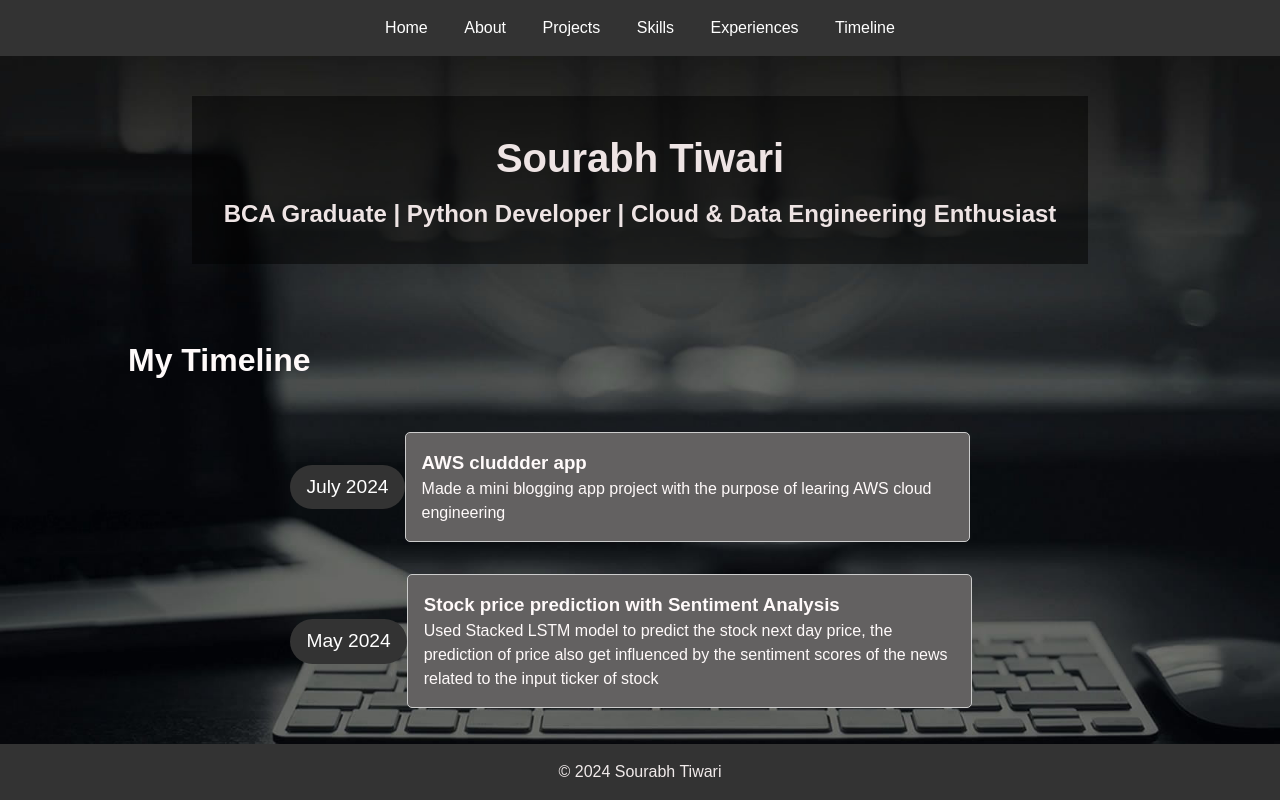
After one commit to Sourabh7iwari/MyPortfolio, a Flask app: page /timeline in a window 1280 px wide. The commit adds this page. Run offline with Flask 3, Linux system fonts and the light colour scheme.

Commit message:
added timeline section in the sire

```diff
--- a/app.py
+++ b/app.py
@@ -22,6 +22,10 @@ def skills():
 def experiences():
     return render_template('experiences.html')
 
+@app.route('/timeline')
+def timeline():
+    return render_template('timeline.html')
+
 
 if __name__== '__main__':
     app.run(debug=True)
--- a/static/styles.css
+++ b/static/styles.css
@@ -75,6 +75,62 @@ header li {
     font-size: 1.5rem;
 }
 
+/* Timeline styles */
+.timeline {
+    width: 80%;
+    margin: auto;
+    padding: 2rem 0;
+    position: relative;
+}
+
+.timeline-container {
+    position: relative;
+    margin: 0;
+    padding: 0;
+    list-style: none;
+}
+
+.timeline-item {
+    padding: 1rem 0;
+    position: relative;
+    display: flex;
+    justify-content: flex-start;
+    align-items: center;
+    padding-left: 60px;
+}
+
+.timeline-date {
+    background: #333;
+    color: white;
+    padding: 0.5rem 1rem;
+    font-size: 1.2rem;
+    border-radius: 25px;
+    position: relative;
+    left: 0;
+}
+
+.timeline-content {
+    background: #636161;
+    padding: 1rem;
+    border: 1px solid #ccc;
+    border-radius: 5px;
+    width: 70%;
+}
+
+.timeline h3 {
+    margin-top: 0;
+}
+
+.timeline-item:nth-child(even) .timeline-content {
+    left: auto;
+    right: 0;
+}
+
+.timeline-item:nth-child(even) .timeline-date {
+    left: auto;
+    right: 0;
+}
+
 /* Main content */
 main {
     padding: 2rem 0;
--- a/templates/base.html
+++ b/templates/base.html
@@ -16,6 +16,7 @@
                     <li><a href="{{ url_for('projects') }}">Projects</a></li>
                     <li><a href="{{ url_for('skills') }}">Skills</a></li>
                     <li><a href="{{ url_for('experiences') }}">Experiences</a></li>
+                    <li><a href="{{ url_for('timeline') }}">Timeline</a></li>
                 </ul>
             </nav>
         </div>
--- a/templates/experiences.html
+++ b/templates/experiences.html
@@ -4,6 +4,6 @@
 <h1>My Experiences</h1>
 <p>Here are some of the experiences I have had:</p>
 <ul>
-    <li>I don't have any professional work experience but i did make some projects in a fild of ML/AI with python other tools<li>
+    <li>I don't have any professional work experience but i did make some projects in a field of ML/AI, Python, Cloud(AWS,GCP,Azure). <li>
 </ul>
 {% endblock %}
--- a/templates/home.html
+++ b/templates/home.html
@@ -3,10 +3,12 @@
 {% block content %}
 <h1>Welcome to My Portfolio</h1>
 <h2>Hello! I am Sourabh Tiwari</h2>
-<p>A BCA graduate and Python developer with a strong interest in cloud and data engineering. Here you can find information about my projects, skills, and experiences.</p>
+<p>A BCA graduate and Python developer with a strong interest in cloud and data engineering.
+ Here you can find information about my projects, skills, and experiences and my activity timeline.</p>
 <ul>
     <li><a href="{{ url_for('projects') }}">Projects</a></li>
     <li><a href="{{ url_for('skills') }}">Skills</a></li>
     <li><a href="{{ url_for('experiences') }}">Experiences</a></li>
+    <li><a href="{{ url_for('timeline') }}">Timeline</a></li>
 </ul>
 {% endblock %}
--- /dev/null
+++ b/templates/timeline.html
@@ -0,0 +1,27 @@
+{% extends 'base.html' %}
+
+{% block title %}Timeline{% endblock %}
+
+{% block content %}
+<h1>My Timeline</h1>
+
+<section class="timeline">
+    <div class="timeline-container">
+        <div class="timeline-item">
+            <div class="timeline-date">July 2024</div>
+            <div class="timeline-content">
+                <h3>AWS cluddder app</h3>
+                <p>Made a mini blogging app project with the purpose of learing AWS cloud engineering</p>
+            </div>
+        </div>
+        <div class="timeline-item">
+            <div class="timeline-date"> May 2024</div>
+            <div class="timeline-content">
+                <h3>Stock price prediction with Sentiment Analysis</h3>
+                <p>Used Stacked LSTM model to predict the stock next day price, the prediction of price also get influenced by the sentiment scores of the news related to the input ticker of stock</p>
+            </div>
+        </div>
+        <!-- Add more timeline items as needed -->
+    </div>
+</section>
+{% endblock %}
```
